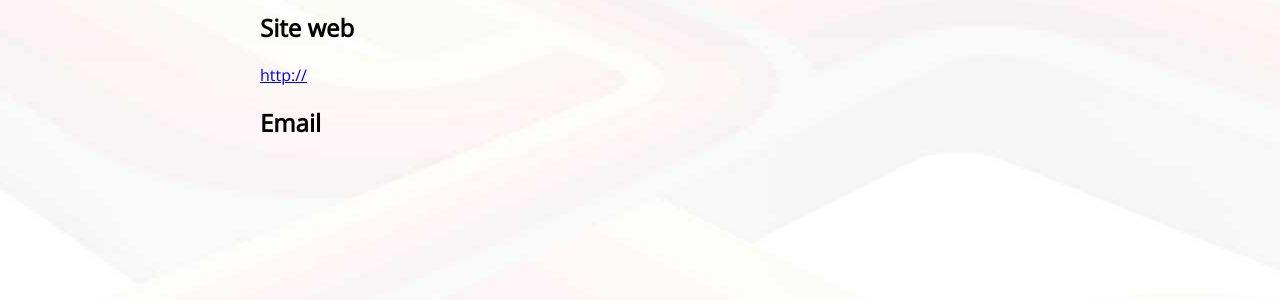
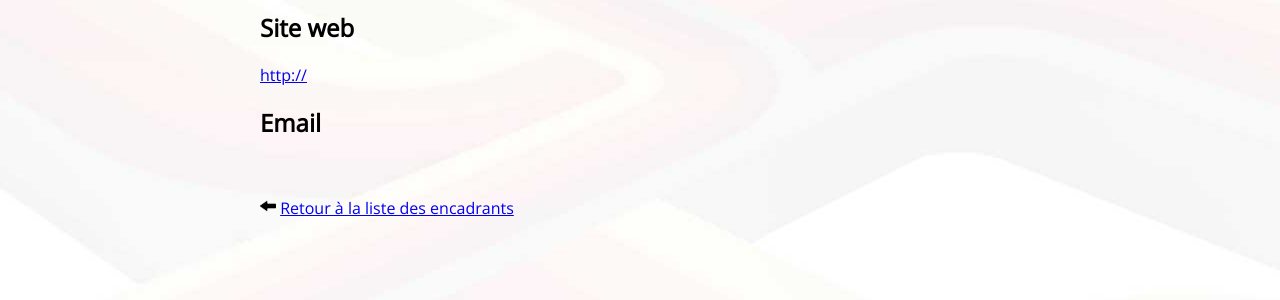
Before and after one commit to W95Psp/InterfaceWebProjetL2, a PHP site: the page made by Interface/Sources/index.php in a window 1280 px wide. Shown: the part 146-446 px from the top of the page. Run offline with PHP 8.4, Linux system fonts and the light colour scheme; data that the repository does not hold is empty; a stand-in replaces the project's code that opens the database connection; some libraries are stand-ins or nearby versions.

Commit message:
Add icon for back
Add icon and back link on details-project and details-encadrant pages

```diff
--- a/Interface/Sources/pages/details-encadrant.php
+++ b/Interface/Sources/pages/details-encadrant.php
@@ -12,7 +12,7 @@
 	$donnee = $result->fetch_array();
 	echo "<h1>" . $donnee['prenomEns'] ." " .strtoupper($donnee['nomEns']) . "</h1>";
 	if (getUserId()==$idEns){
-		echo "<p><a href='/?les-encadrants/".$donnee['idEns']."/edit'><img src='images/icons/edit.png' width='16px' height='16px'> Modifier vos informations</a></p>";
+		echo "<p><img src='images/icons/edit.png' width='16px' height='16px'> <a href='/?les-encadrants/".$donnee['idEns']."/edit'>Modifier vos informations</a></p>";
 	}
 	echo "<h2>Site web</h2>";
 	if (strpos($donnee['webEns'], 'http;//')===false){
@@ -22,5 +22,7 @@
 	}
 	echo "<h2>Email</h2>";
 	echo "<p><a href='mailto:".$donnee['emailEns']."'>".$donnee['emailEns']."</a></p>";
+	echo "<p>&nbsp;</p>";
+	echo "<p><img src='images/icons/arrow-left.png' width='16px' height='16px'> <a href='/?les-encadrants'>Retour à la liste des encadrants</a></p>";
 	?>
 </div>
--- a/Interface/Sources/pages/details-project.php
+++ b/Interface/Sources/pages/details-project.php
@@ -37,6 +37,8 @@ if ((@$urlParams[2]=='edit') || (intval($idProject)==0)){
 	while ($don = $res->fetch_array()) {
 		echo $don['prenomEns']." ".strtoupper($don['nomEns'])." (<a href='mailto:".$don['emailEns']."'>".$don['emailEns']."</a>)<br>";
 	}
+	echo "<p>&nbsp;</p>";
+	echo "<p><img src='images/icons/arrow-left.png' width='16px' height='16px'> <a href='/?liste-des-projets'>Retour à la liste des projets</a></p>";
 	?>
 </div>
 <?php
```
Also changed, not shown: Interface/Sources/images/icons/arrow-left.png (added).
